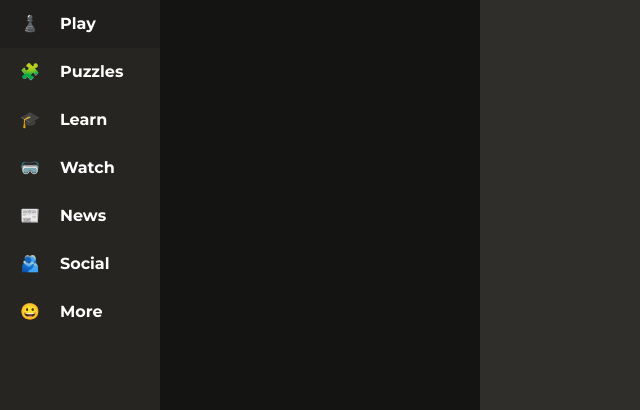
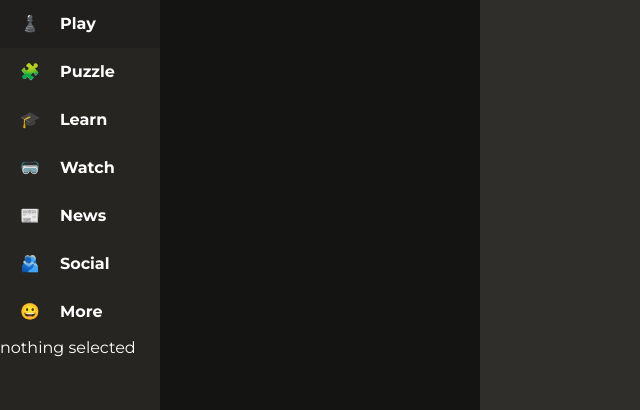
Before and after one commit to poloman719/chess.com-clone-svelte, a SvelteKit app: page / in a window 1280 px wide. Shown: the top 410 px of the page, without its empty margins (0-640 px from the left). Built offline with nearby package versions, Linux system fonts and the light colour scheme.

Commit message:
trying to make a working nav menu

```diff
--- a/src/routes/+layout.svelte
+++ b/src/routes/+layout.svelte
@@ -2,18 +2,25 @@
 	import '../app.css';
 	import NavItem from './NavItem.svelte';
 
-	const navItems = [{icon: "♟️", title: "Play"}]
+	let selected = "nothing selected";
+
+	const navItems = [
+		{ icon: '♟️', title: 'Play' },
+		{ icon: '🧩', title: 'Puzzle' },
+		{ icon: '🎓', title: 'Learn' },
+		{ icon: '🥽', title: 'Watch' },
+		{ icon: '📰', title: 'News' },
+		{ icon: '🫂', title: 'Social' },
+		{ icon: '😀', title: 'More' }
+	];
 </script>
 
 <div class="flex">
 	<div class="h-screen w-40 m-0 flex flex-col bg-gray-100 text-white shadow-lg">
-		<NavItem icon="♟️" title="Play" />
-		<NavItem icon="🧩" title="Puzzles" />
-		<NavItem icon="🎓" title="Learn" />
-		<NavItem icon="🥽" title="Watch" />
-		<NavItem icon="📰" title="News" />
-		<NavItem icon="🫂" title="Social" />
-		<NavItem icon="😀" title="More" />
+		{#each navItems as item}
+			<NavItem icon={item.icon} title={item.title} />
+		{/each}
+		<div>{selected}</div>
 	</div>
 	<div class="bg-gray-25 fixed left-40 w-80 h-screen"></div>
 	<div class="bg-gray-200 flex-grow">
```
